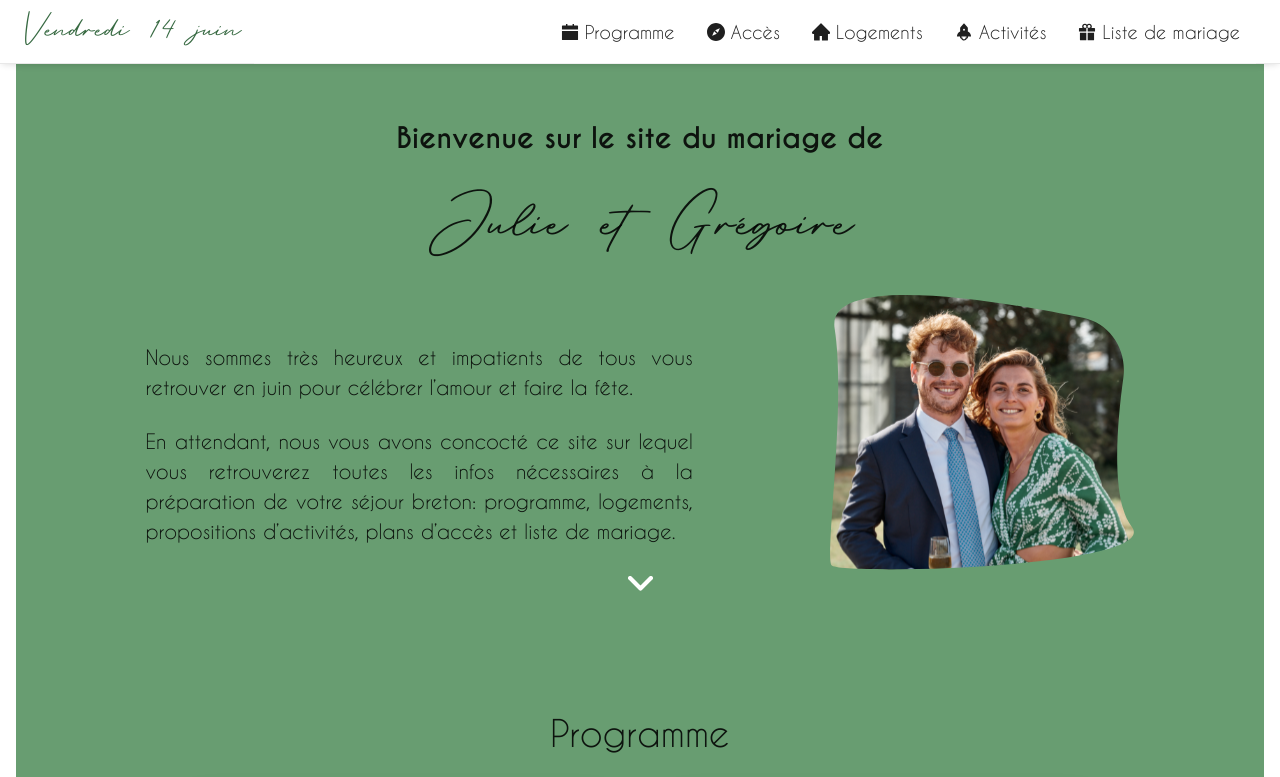
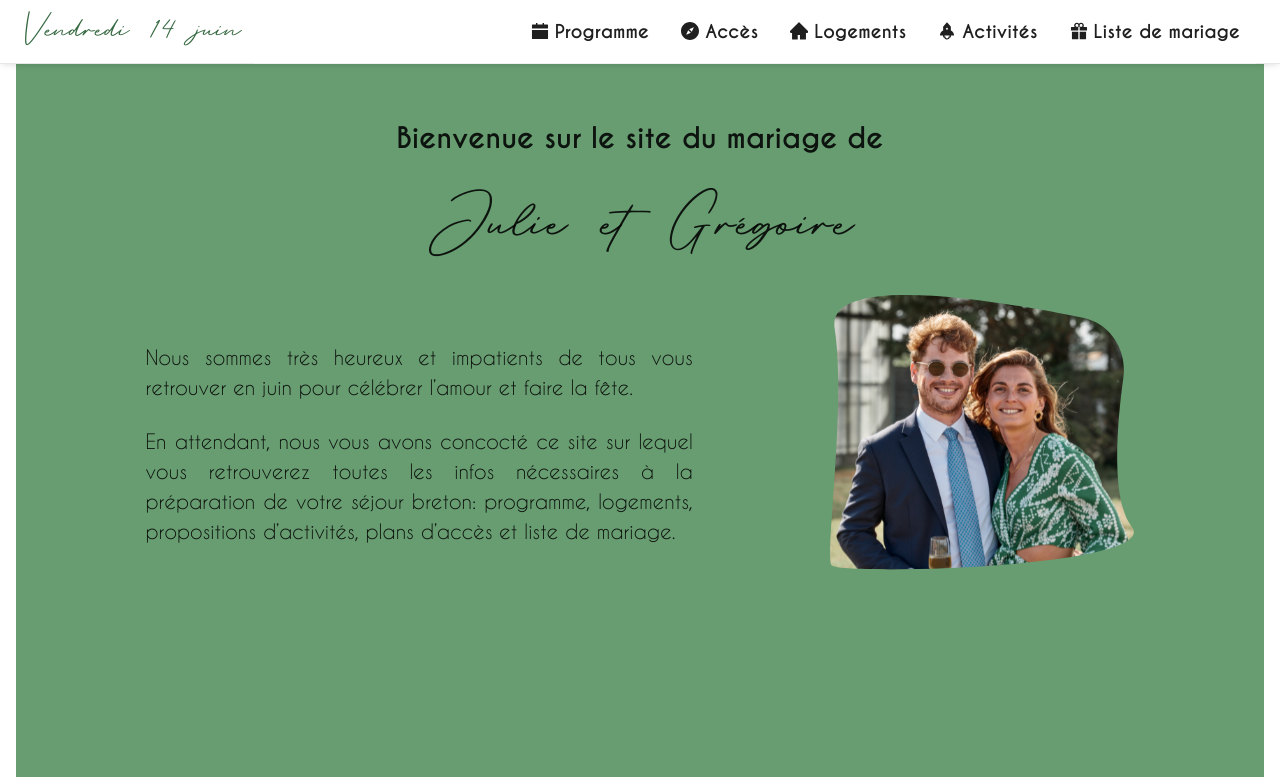
Before and after one commit to GregdTd/gregdtd.github.io, a React (Vite) app: page / in a window 1280 px wide. Shown: the top 777 px of the page. Built offline with nearby package versions, Linux system fonts and the light colour scheme.

Commit message:
🎨 Improve here and there

```diff
--- a/biome.json
+++ b/biome.json
@@ -11,7 +11,8 @@
     "rules": {
       "recommended": true,
       "a11y": {
-        "useValidAriaValues": "off"
+        "useValidAriaValues": "off",
+        "useKeyWithClickEvents": "off"
       },
       "style": {
         "noImplicitBoolean": "error"
--- a/src/components/Arrow.tsx
+++ b/src/components/Arrow.tsx
@@ -3,12 +3,25 @@ import styled, { keyframes } from 'styled-components'
 import { Colors } from '../styles/Colors'
 import { mobile } from '../styles/media-queries'
 
-export const Arrow = () => (
-    <span onClick={() => scroller.scrollTo('program', { smooth: true, duration: 500 })}>
-        <ArrowSVG xmlns="http://www.w3.org/2000/svg" viewBox="0 0 24 14">
-            <path fill="none" fillRule="evenodd" stroke={Colors.white} strokeLinecap="round" strokeLinejoin="round" strokeWidth="4" d="M22 2L12 12 2 2" />
-        </ArrowSVG>
-    </span>
+export const Arrow = ({ className }: { className?: string }) => (
+  <span
+    className={className}
+    onClick={() =>
+      scroller.scrollTo('program', { smooth: true, duration: 500 })
+    }
+  >
+    <ArrowSVG xmlns="http://www.w3.org/2000/svg" viewBox="0 0 24 14">
+      <path
+        fill="none"
+        fillRule="evenodd"
+        stroke={Colors.white}
+        strokeLinecap="round"
+        strokeLinejoin="round"
+        strokeWidth="4"
+        d="M22 2L12 12 2 2"
+      />
+    </ArrowSVG>
+  </span>
 )
 
 const bounce = keyframes`
--- a/src/components/NavigationBar.tsx
+++ b/src/components/NavigationBar.tsx
@@ -16,7 +16,7 @@ export const NavigationBar = () => {
   const showDrawer = () => {
     setOpen(!open)
   }
-    const isTabletOrMobile = useMedia(`screen and (max-width: 1024px)`)
+  const isTabletOrMobile = useMedia('screen and (max-width: 1024px)')
 
   const onTitleClick = () => {
     setCurrent('')
@@ -33,12 +33,28 @@ export const NavigationBar = () => {
               <BurgerButton type="text" onClick={showDrawer}>
                 <MenuOutlined />
               </BurgerButton>
-                            <Drawer title={TITLE} placement="right" closable={true} onClose={showDrawer} open={open} style={{ zIndex: 99999 }}>
-                                <Menu mode="inline" showDrawer={showDrawer} currentValueSelected={current} setCurrentValue={setCurrent} />
+              <Drawer
+                title={TITLE}
+                placement="right"
+                closable={true}
+                onClose={showDrawer}
+                open={open}
+                style={{ zIndex: 99999 }}
+              >
+                <Menu
+                  mode="inline"
+                  showDrawer={showDrawer}
+                  currentValueSelected={current}
+                  setCurrentValue={setCurrent}
+                />
               </Drawer>
             </>
           ) : (
-                        <Menu mode="horizontal" currentValueSelected={current} setCurrentValue={setCurrent} />
+            <Menu
+              mode="horizontal"
+              currentValueSelected={current}
+              setCurrentValue={setCurrent}
+            />
           )}
         </NavBarMenu>
       </nav>
@@ -70,6 +86,7 @@ const Title = styled.div`
 `
 
 const NavBarMenu = styled.div`
+    font-weight: bold;
     width: calc(100% - ${TITLE_WIDTH}px);
     float: left;
 `
--- a/src/pages/Welcome.tsx
+++ b/src/pages/Welcome.tsx
@@ -2,7 +2,7 @@
 import styled from 'styled-components'
 import BaseJulieGregPhoto from '../assets/jugreg.svg?react'
 
-import { Arrow } from '../components/Arrow'
+import { Arrow as BaseArrow } from '../components/Arrow'
 import { SectionWrapper as BaseSectionWrapper } from '../styles/Layout'
 import { mobile } from '../styles/media-queries'
 import { Pages } from '../utils/types'
@@ -15,10 +15,15 @@ export const Welcome: React.FC = () => {
       </Title>
       <Wrapper>
         <WrapperText>
-                    <Text>Nous sommes très heureux et impatients de tous vous retrouver en juin pour célébrer l’amour et faire la fête.</Text>
           <Text>
-                        En attendant, nous vous avons concocté ce site sur lequel vous retrouverez toutes les infos nécessaires à la préparation de votre séjour breton: programme,
-                        logements, propositions d’activités, plans d’accès et liste de mariage.
+            Nous sommes très heureux et impatients de tous vous retrouver en
+            juin pour célébrer l’amour et faire la fête.
+          </Text>
+          <Text>
+            En attendant, nous vous avons concocté ce site sur lequel vous
+            retrouverez toutes les infos nécessaires à la préparation de votre
+            séjour breton: programme, logements, propositions d’activités, plans
+            d’accès et liste de mariage.
           </Text>
         </WrapperText>
         <JulieGregPhoto />
@@ -49,7 +54,7 @@ const JulieGregPhoto = styled(BaseJulieGregPhoto)`
     height: auto;
 
     @media ${mobile} {
-        width: 100%;
+        width: 50vw;
         padding-top: 16px;
     }
 `
@@ -88,3 +93,8 @@ const Text = styled.div`
     hyphens: auto;
     padding-top: 24px;
 `
+
+const Arrow = styled(BaseArrow)`
+    position: absolute;
+    bottom: 0;
+`
--- a/src/styles/Layout.tsx
+++ b/src/styles/Layout.tsx
@@ -2,7 +2,11 @@ import styled from 'styled-components'
 import { Pages, PagesTitles } from '../utils/types'
 import { Colors } from './Colors'
 
-export const SectionWrapper: React.FC<{ id: Pages; children?: React.ReactNode; className?: string }> = ({ id, children, className }) => {
+export const SectionWrapper: React.FC<{
+  id: Pages
+  children?: React.ReactNode
+  className?: string
+}> = ({ id, children, className }) => {
   return (
     <Wrapper>
       <Section id={id} className={className}>
@@ -14,6 +18,7 @@ export const SectionWrapper: React.FC<{ id: Pages; children?: React.ReactNode; c
 }
 
 const Wrapper = styled.div`
+    height: 100vh;
     padding: 0px 16px;
     background-color: ${Colors.white};
 `
@@ -21,6 +26,7 @@ const Wrapper = styled.div`
 const Section = styled.section`
     background-color: ${Colors.green};
     width: 100%;
+    height: 100%;
     text-align: center;
     padding-top: 80px;
 `
```
Lines whose indentation alone changed are shown as unchanged.
